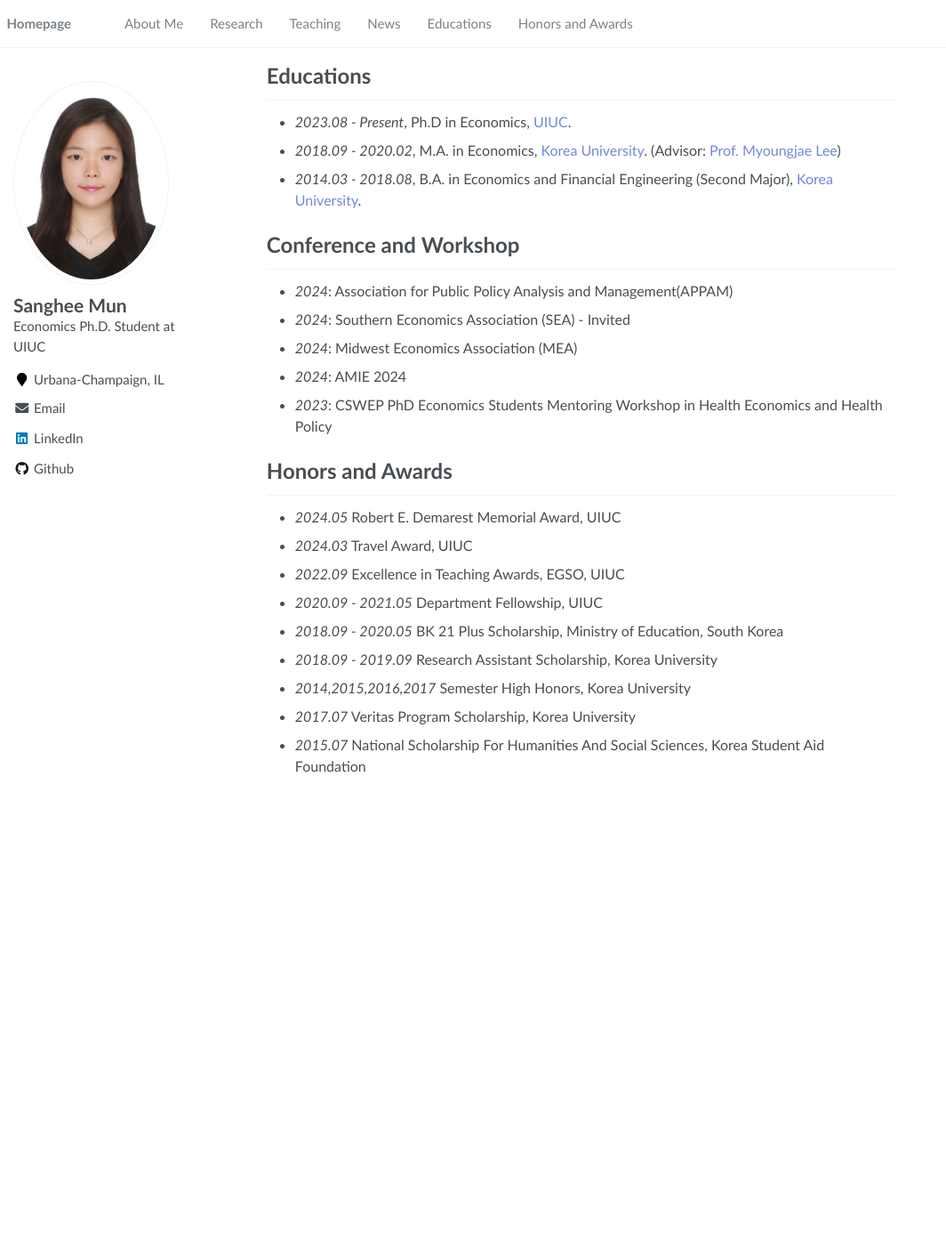
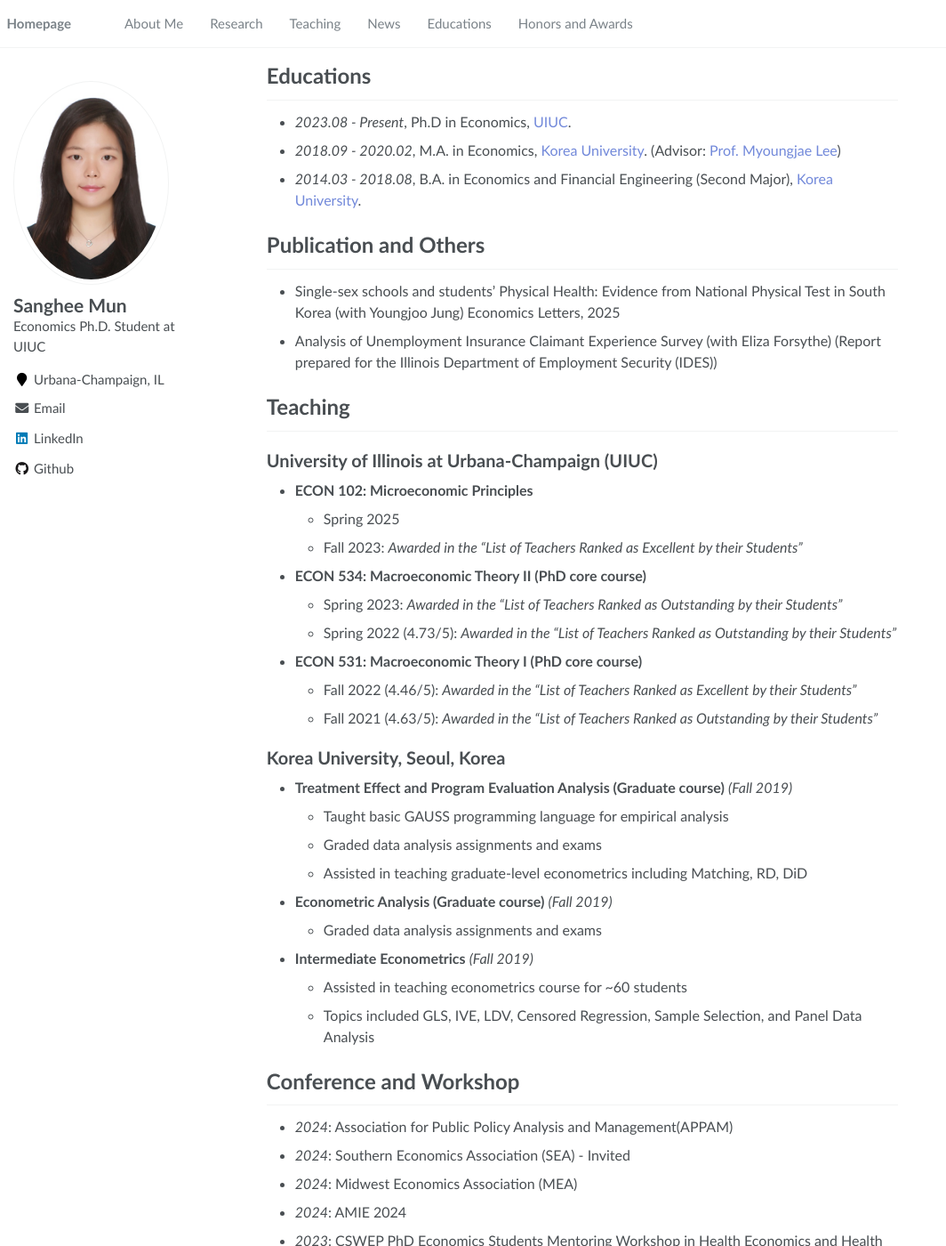
Before and after one commit to sanghee727/sanghee727.github.io, a Jekyll site: the page built from _pages/about.md, in a window 1280 px wide and 1400 px high, scrolled down 279 px. Shown: the whole window at 89% size, without its empty margins (0-1064 px from the left). Built offline with Jekyll 4.4.1, drawn with Linux system fonts in a browser that asks for light colours; before the commit the page ends 1188 px from its top, so only the background shows below that.

Commit message:
Update Education and Teaching sections in about.md

```diff
--- a/_pages/about.md
+++ b/_pages/about.md
@@ -34,6 +34,43 @@ My primary research interests include:
 - *2023.08 - Present*, Ph.D in Economics, <a href="https://economics.illinois.edu/" style="color: #7289da; text-decoration: none;">UIUC</a>.
 - *2018.09 - 2020.02*, M.A. in Economics, <a href="https://econ2.korea.ac.kr" style="color: #7289da; text-decoration: none;">Korea University</a>. (Advisor: <a href="https://sites.google.com/site/mjleeku/" style="color: #7289da; text-decoration: none;">Prof. Myoungjae Lee</a>)
 - *2014.03 - 2018.08*, B.A. in Economics and Financial Engineering (Second Major), <a href="https://econ2.korea.ac.kr" style="color: #7289da; text-decoration: none;">Korea University</a>.
+
+
+# Publication and Others
+- Single-sex schools and students’ Physical Health: Evidence from National Physical Test in South
+Korea (with Youngjoo Jung) Economics Letters, 2025
+- Analysis of Unemployment Insurance Claimant Experience Survey (with Eliza Forsythe) (Report
+prepared for the Illinois Department of Employment Security (IDES))
+
+# Teaching
+## University of Illinois at Urbana-Champaign (UIUC)
+
+- **ECON 102: Microeconomic Principles**
+    - Spring 2025
+    - Fall 2023: *Awarded in the "List of Teachers Ranked as Excellent by their Students"*
+
+- **ECON 534: Macroeconomic Theory II (PhD core course)**
+    - Spring 2023: *Awarded in the "List of Teachers Ranked as Outstanding by their Students"*
+    - Spring 2022 (4.73/5): *Awarded in the "List of Teachers Ranked as Outstanding by their Students"*
+
+- **ECON 531: Macroeconomic Theory I (PhD core course)**
+    - Fall 2022 (4.46/5): *Awarded in the "List of Teachers Ranked as Excellent by their Students"*
+    - Fall 2021 (4.63/5): *Awarded in the "List of Teachers Ranked as Outstanding by their Students"*
+
+## Korea University, Seoul, Korea
+
+- **Treatment Effect and Program Evaluation Analysis (Graduate course)** *(Fall 2019)*
+    - Taught basic GAUSS programming language for empirical analysis
+    - Graded data analysis assignments and exams
+    - Assisted in teaching graduate-level econometrics including Matching, RD, DiD
+
+- **Econometric Analysis (Graduate course)** *(Fall 2019)*
+    - Graded data analysis assignments and exams
+
+- **Intermediate Econometrics** *(Fall 2019)*
+    - Assisted in teaching econometrics course for ~60 students
+    - Topics included GLS, IVE, LDV, Censored Regression, Sample Selection, and Panel Data Analysis
+
 
 #  Conference and Workshop
 - *2024*: Association for Public Policy Analysis and Management(APPAM)
```
